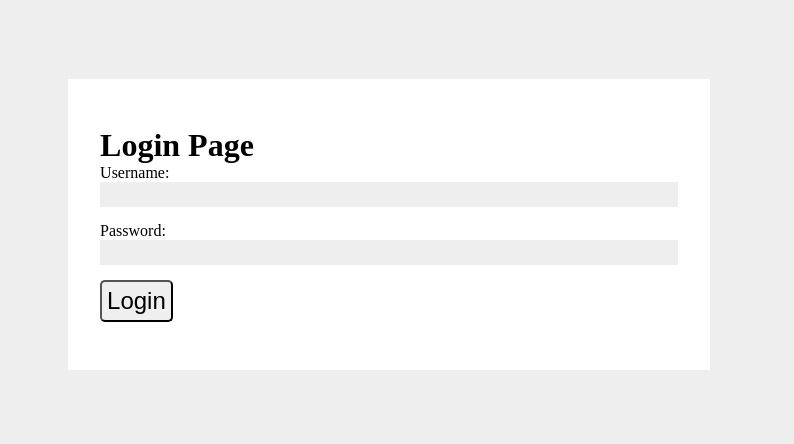
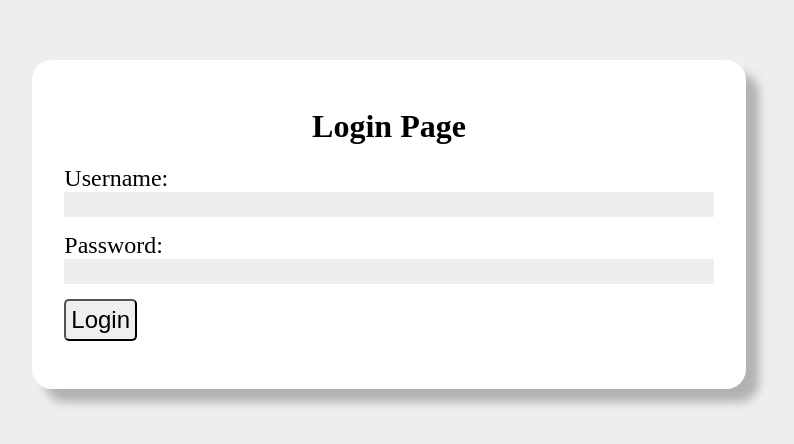
Before and after one commit to AwasthiNikhil/AwasthiNikhil.github.io, a plain HTML site: page index.html in a window 1280 px wide. Shown: the part 176-620 px from the top of the page, without its empty margins (251-1045 px from the left). Drawn offline with Linux system fonts and the light colour scheme.

Commit message:
More style- added transitions in css

```diff
--- a/style.css
+++ b/style.css
@@ -13,6 +13,16 @@ body{
 .container{
     background-color: #fff;
     padding:3rem 2rem;
+    border-radius: 20px;
+    box-shadow:  13px 13px 10px rgba(0,0,0,0.25);
+}
+h1{
+    text-align: center;
+    margin-bottom: 20px;
+}
+label{
+    font-size: 24px;
+
 }
 input{
     width: 100%;
@@ -25,5 +35,8 @@ button{
     font-size: 24px;
     border-radius: 5px;
     padding: 5px;
-
+    transition: transform ease-in-out 90ms;
 }
+button:active{
+    transform: scale(0.95);
+}
```
